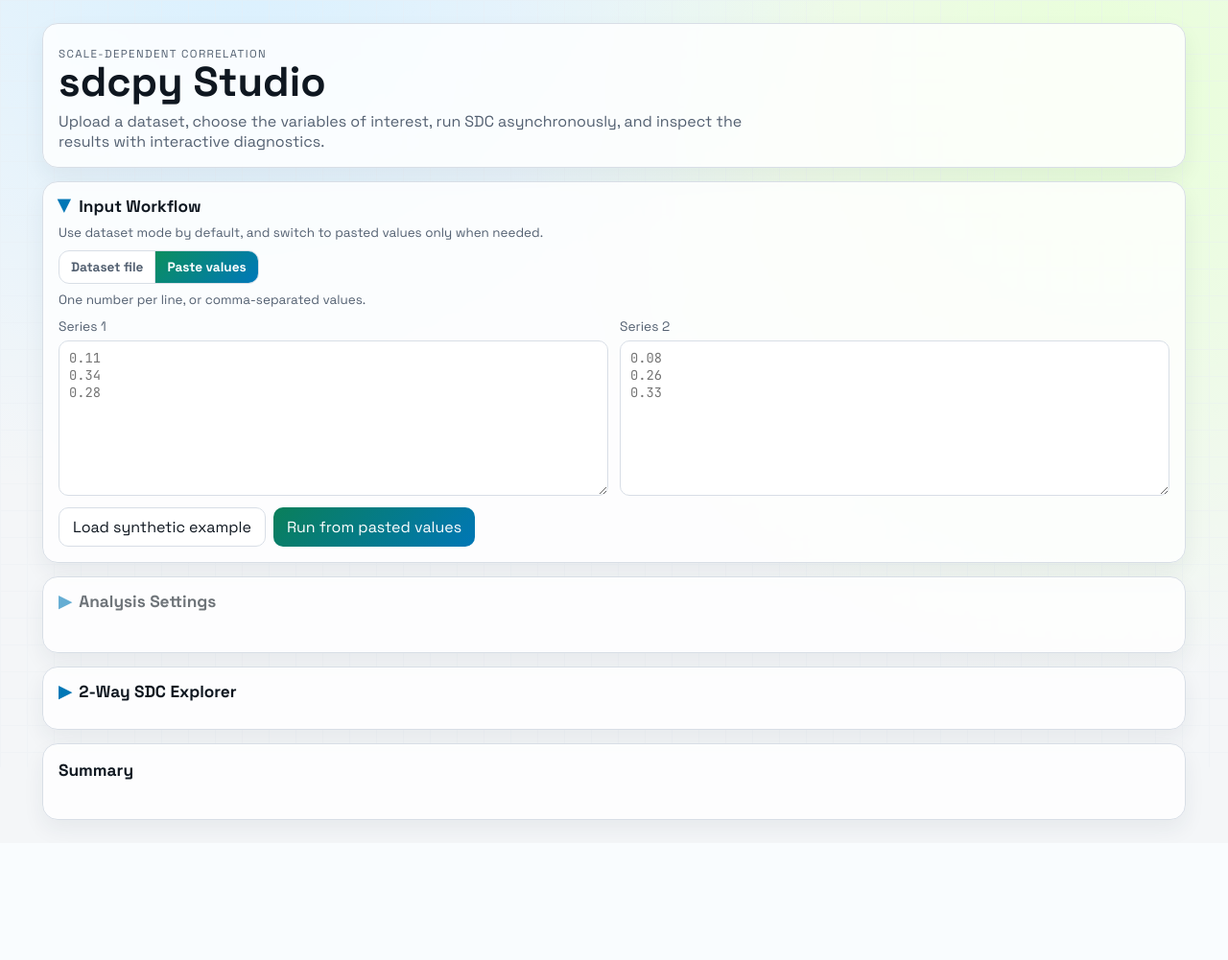
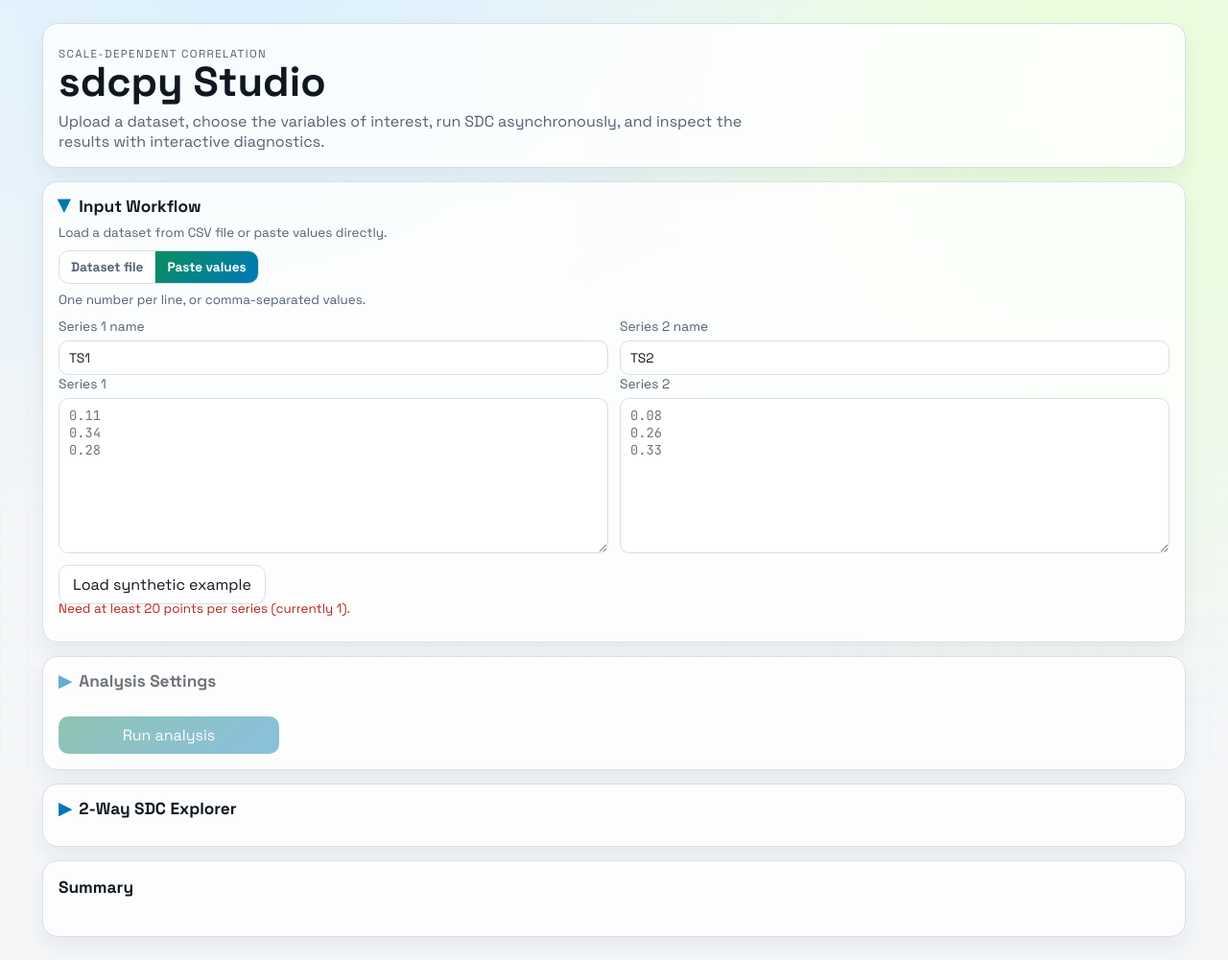
Before and after one commit to AlFontal/sdcpy-studio, a FastAPI app: page / in a window 1280 px wide, after a click on "Paste values". Shown: the whole page at 96% size. Before the commit the page ends 865 px from the top, so only its background shows below. Run offline with FastAPI, Linux system fonts and the light colour scheme; some libraries are stand-ins or nearby versions.

Commit message:
feat(ui): streamline paste workflow and readiness-based analysis unlock

```diff
--- a/sdcpy_studio/main.py
+++ b/sdcpy_studio/main.py
@@ -102,6 +102,16 @@ def create_app(job_manager: JobManager | None = None) -> FastAPI:
 
         dataset = app.state.job_manager.register_dataset(frame, filename=ONI_EXAMPLE_DATASET.name)
         return DatasetInspectResponse(dataset_id=dataset.dataset_id, **metadata)
+
+    @app.get("/api/v1/examples/oni-dataset.csv")
+    async def oni_dataset_csv() -> Response:
+        if not ONI_EXAMPLE_DATASET.exists():
+            raise HTTPException(status_code=500, detail="Bundled ONI example dataset not found.")
+        return Response(
+            content=ONI_EXAMPLE_DATASET.read_bytes(),
+            media_type="text/csv",
+            headers={"Content-Disposition": f'attachment; filename="{ONI_EXAMPLE_DATASET.name}"'},
+        )
 
     @app.post("/api/v1/datasets/inspect", response_model=DatasetInspectResponse)
     async def inspect_dataset(dataset_file: Annotated[UploadFile, File(...)]) -> DatasetInspectResponse:
--- a/sdcpy_studio/static/app.css
+++ b/sdcpy_studio/static/app.css
@@ -190,6 +190,10 @@ textarea {
   margin: -4px 0 10px;
   font-size: 0.84rem;
   color: var(--muted);
+}
+
+.hint.valid {
+  color: var(--accent);
 }
 
 .split {
--- a/sdcpy_studio/static/app.js
+++ b/sdcpy_studio/static/app.js
@@ -30,6 +30,11 @@ const modeDatasetButton = document.getElementById("mode_dataset");
 const modePasteButton = document.getElementById("mode_paste");
 const datasetModePanel = document.getElementById("dataset_mode_panel");
 const pasteModePanel = document.getElementById("paste_mode_panel");
+const ts1TextInput = document.getElementById("ts1_text");
+const ts2TextInput = document.getElementById("ts2_text");
+const ts1NameInput = document.getElementById("ts1_name");
+const ts2NameInput = document.getElementById("ts2_name");
+const pasteValidationText = document.getElementById("paste_validation");
 
 const downloadXlsxButton = document.getElementById("download_xlsx");
 const downloadPngButton = document.getElementById("download_png");
@@ -45,6 +50,8 @@ let analysisSettingsUnlocked = false;
 let activeInputMode = "dataset";
 let statusHideTimer = null;
 let hasExpandedExplorerAfterFirstRun = false;
+let explorerResizeTimer = null;
+let pasteValidationTimer = null;
 
 function getConfig() {
   return {
@@ -111,6 +118,68 @@ function parseSeries(rawText) {
     .filter((v) => Number.isFinite(v));
 }
 
+function normalizeUserSeriesName(rawName, fallback) {
+  const cleaned = String(rawName ?? "").trim();
+  return cleaned || fallback;
+}
+
+function updatePasteValidationMessage(message, { isError = false, isValid = false } = {}) {
+  if (!pasteValidationText) {
+    return;
+  }
+  pasteValidationText.textContent = message;
+  pasteValidationText.classList.toggle("error", isError);
+  pasteValidationText.classList.toggle("valid", isValid);
+}
+
+function getPasteSeriesValidation({ updateMessage = false } = {}) {
+  const ts1 = parseSeries(ts1TextInput?.value || "");
+  const ts2 = parseSeries(ts2TextInput?.value || "");
+  const ts1Label = normalizeUserSeriesName(ts1NameInput?.value, "TS1");
+  const ts2Label = normalizeUserSeriesName(ts2NameInput?.value, "TS2");
+
+  if (!ts1.length && !ts2.length) {
+    if (updateMessage) {
+      updatePasteValidationMessage("Paste values to validate.");
+    }
+    return { valid: false, ts1, ts2, ts1Label, ts2Label };
+  }
+
+  if (!ts1.length || !ts2.length) {
+    if (updateMessage) {
+      updatePasteValidationMessage("Both series need at least one numeric value.", { isError: true });
+    }
+    return { valid: false, ts1, ts2, ts1Label, ts2Label };
+  }
+
+  if (ts1.length !== ts2.length) {
+    if (updateMessage) {
+      updatePasteValidationMessage(
+        `Length mismatch: Series 1 has ${ts1.length}, Series 2 has ${ts2.length}.`,
+        { isError: true }
+      );
+    }
+    return { valid: false, ts1, ts2, ts1Label, ts2Label };
+  }
+
+  if (ts1.length < 20) {
+    if (updateMessage) {
+      updatePasteValidationMessage(
+        `Need at least 20 points per series (currently ${ts1.length}).`,
+        { isError: true }
+      );
+    }
+    return { valid: false, ts1, ts2, ts1Label, ts2Label };
+  }
+
+  if (updateMessage) {
+    updatePasteValidationMessage(`Validation passed: ${ts1.length} paired points ready.`, {
+      isValid: true,
+    });
+  }
+  return { valid: true, ts1, ts2, ts1Label, ts2Label };
+}
+
 function setStatus(text, isError = false) {
   if (!statusText || !statusCard) {
     return;
@@ -370,8 +439,9 @@ function setInputMode(mode) {
     modePasteButton.classList.toggle("is-active", usePasteMode);
     modePasteButton.setAttribute("aria-selected", usePasteMode ? "true" : "false");
   }
-  if (submitDatasetButton) {
-    submitDatasetButton.hidden = usePasteMode;
+  updateDatasetRunAvailability();
+  if (usePasteMode) {
+    getPasteSeriesValidation({ updateMessage: true });
   }
 }
 
@@ -442,9 +512,17 @@ function renderTwoWayExplorer(result) {
     const idx = Math.max(0, Math.min(seriesLength - 1, Math.round(Number(startIdx) || 0)));
     return labelSeries[idx] ?? String(idx);
   };
-  const heatmapStartLabels = heatYStart.map((start2) => {
+  const heatmapHoverData = heatYStart.map((start2, rowIdx) => {
     const start2Label = startIndexToLabel(start2);
-    return heatXStart.map((start1) => [startIndexToLabel(start1), start2Label]);
+    return heatXStart.map((start1, colIdx) => {
+      const rValue = Number(matrixR?.z?.[rowIdx]?.[colIdx]);
+      const pValue = Number(matrixP?.z?.[rowIdx]?.[colIdx]);
+      const isSignificant =
+        Number.isFinite(rValue) && Number.isFinite(pValue) && pValue <= alpha;
+      const rLabel = Number.isFinite(rValue) ? rValue.toFixed(3) : "NA";
+      const statText = isSignificant ? `r=${rLabel}` : `NS (r=${rLabel})`;
+      return [startIndexToLabel(start1), start2Label, statText];
+    });
   });
   const centerToStartIndex = (centerPosition) =>
     Math.max(0, Math.min(maxStartIndex, Math.round(centerPosition - fragmentCenterOffset)));
@@ -721,15 +799,16 @@ function renderTwoWayExplorer(result) {
       x: heatX,
       y: heatY,
       z: zSig,
-      customdata: heatmapStartLabels,
+      customdata: heatmapHoverData,
       colorscale: rdBuWhiteCenter,
       zmin: -zAbsMax,
       zmax: zAbsMax,
       zmid: 0,
       zsmooth: false,
+      hoverongaps: true,
       xaxis: "x",
       yaxis: "y",
-      hovertemplate: "start_1=%{customdata[0]}<br>start_2=%{customdata[1]}<br>r=%{z:.3f}<extra></extra>",
+      hovertemplate: "start_1=%{customdata[0]}<br>start_2=%{customdata[1]}<br>%{customdata[2]}<extra></extra>",
       name: "significant",
       colorbar: {
         title: { text: corrLabel },
@@ -912,7 +991,7 @@ function renderTwoWayExplorer(result) {
       tickvals: sideTickConfig.tickvals,
       ticktext: sideTickConfig.ticktext,
       title: ts2Label,
-      titlefont: { size: tinyLayout ? 13 : 15 },
+      titlefont: { size: tinyLayout ? 11 : 13 },
       tickfont: { size: tinyLayout ? 10 : 11 },
       automargin: true,
       showgrid: true,
@@ -1048,7 +1127,7 @@ function renderTwoWayExplorer(result) {
 
     gd.on("plotly_hover", (event) => {
       const point = event?.points?.[0];
-      if (!point || point.curveNumber !== 2 || point.z === null || point.z === undefined) {
+      if (!point || point.curveNumber !== 2) {
         return;
       }
 
@@ -1173,12 +1252,26 @@ function renderDatasetPreview(columns, rows, { collapse = false } = {}) {
 }
 
 function updateDatasetRunAvailability() {
-  const ready =
+  if (!submitDatasetButton) {
+    return;
+  }
+
+  const datasetReady =
     !!latestDatasetId &&
     !!datasetTs1Select.value &&
     !!datasetTs2Select.value &&
     datasetTs1Select.value !== datasetTs2Select.value;
-  submitDatasetButton.disabled = !ready;
+  const pasteReady = getPasteSeriesValidation({ updateMessage: false }).valid;
+  const readyForActiveMode = activeInputMode === "paste" ? pasteReady : datasetReady;
+
+  setAnalysisSettingsUnlocked(readyForActiveMode);
+
+  if (activeInputMode === "paste") {
+    submitDatasetButton.disabled = !pasteReady;
+    return;
+  }
+
+  submitDatasetButton.disabled = !datasetReady;
 }
 
 function applyDatasetInspection(
@@ -1191,7 +1284,7 @@ function applyDatasetInspection(
   } = {}
 ) {
   latestDatasetId = data.dataset_id;
-  datasetMeta.textContent = `${data.filename}: ${data.n_rows} rows x ${data.n_columns} columns. ` +
+  datasetMeta.textContent = `${data.n_rows} rows x ${data.n_columns} columns. ` +
     `Numeric: ${data.numeric_columns.join(", ") || "none"}. Date candidates: ${data.datetime_columns.join(", ") || "none"}.`;
 
   const tsChoices = data.numeric_columns.length ? data.numeric_columns : data.columns;
@@ -1227,8 +1320,7 @@ function applyDatasetInspection(
   applyRecommendedFragmentSize(data.n_rows);
   renderDatasetPreview(data.columns, data.preview_rows, { collapse: collapsePreview });
   updateDatasetRunAvailability();
-  setAnalysisSettingsUnlocked(true);
-  if (analysisSettingsDetails) {
+  if (analysisSettingsDetails && analysisSettingsUnlocked) {
     analysisSettingsDetails.open = true;
   }
 }
@@ -1241,7 +1333,6 @@ async function inspectDataset() {
   const token = ++datasetInspectToken;
   latestDatasetId = null;
   updateDatasetRunAvailability();
-  setAnalysisSettingsUnlocked(false);
   datasetMeta.textContent = `Inspecting ${file.name}...`;
 
   const formData = new FormData();
@@ -1267,7 +1358,6 @@ async function loadOniExampleDataset() {
   const token = ++datasetInspectToken;
   latestDatasetId = null;
   updateDatasetRunAvailability();
-  setAnalysisSettingsUnlocked(false);
   datasetMeta.textContent = "Loading ONI sample dataset...";
   setInputMode("dataset");
   datasetFileInput.value = "";
@@ -1288,6 +1378,26 @@ async function loadOniExampleDataset() {
     preferredTs1Column: "oni_anomaly",
     preferredTs2Column: "temp_anomaly_sa",
   });
+  await syncOniFilenameInFileInput();
+}
+
+async function syncOniFilenameInFileInput() {
+  if (!datasetFileInput || typeof DataTransfer === "undefined" || typeof File === "undefined") {
+    return;
+  }
+  try {
+    const response = await fetch("/api/v1/examples/oni-dataset.csv");
+    if (!response.ok) {
+      return;
+    }
+    const blob = await response.blob();
+    const file = new File([blob], "oni_temp_sa.csv", { type: "text/csv" });
+    const transfer = new DataTransfer();
+    transfer.items.add(file);
+    datasetFileInput.files = transfer.files;
+  } catch (_error) {
+    // Best effort only. The ONI workflow is already loaded server-side.
+  }
 }
 
 async function submitFromDataset() {
@@ -1373,19 +1483,17 @@ async function pollJob(jobId) {
 }
 
 async function submitFromText() {
-  const ts1 = parseSeries(document.getElementById("ts1_text").value);
-  const ts2 = parseSeries(document.getElementById("ts2_text").value);
-  if (ts1.length < 2 || ts2.length < 2) {
-    throw new Error("Paste at least two numeric values for each series.");
-  }
-  if (ts1.length !== ts2.length) {
-    throw new Error("Pasted series must have the same length.");
+  const validation = getPasteSeriesValidation({ updateMessage: true });
+  if (!validation.valid) {
+    throw new Error("Please fix pasted series before running analysis.");
   }
 
   const payload = {
     ...getConfig(),
-    ts1,
-    ts2,
+    ts1: validation.ts1,
+    ts2: validation.ts2,
+    ts1_label: validation.ts1Label,
+    ts2_label: validation.ts2Label,
   };
 
   const response = await fetch("/api/v1/jobs/sdc", {
@@ -1405,9 +1513,21 @@ async function submitFromText() {
 async function loadExample() {
   const response = await fetch("/api/v1/examples/synthetic");
   const data = await response.json();
-  document.getElementById("ts1_text").value = data.ts1.join("\n");
-  document.getElementById("ts2_text").value = data.ts2.join("\n");
+  if (ts1TextInput) {
+    ts1TextInput.value = data.ts1.join("\n");
+  }
+  if (ts2TextInput) {
+    ts2TextInput.value = data.ts2.join("\n");
+  }
+  if (ts1NameInput && !ts1NameInput.value.trim()) {
+    ts1NameInput.value = "TS1";
+  }
+  if (ts2NameInput && !ts2NameInput.value.trim()) {
+    ts2NameInput.value = "TS2";
+  }
   applyRecommendedFragmentSize(data.ts1.length);
+  getPasteSeriesValidation({ updateMessage: true });
+  updateDatasetRunAvailability();
   setStatus("Loaded synthetic example. You can run it directly.");
 }
 
@@ -1435,17 +1555,9 @@ function attachHandlers() {
     }
   });
 
-  document.getElementById("submit_text").addEventListener("click", async () => {
-    try {
-      await submitFromText();
-    } catch (error) {
-      setStatusError(error);
-    }
-  });
-
   document.getElementById("submit_dataset").addEventListener("click", async () => {
     try {
-      await submitFromDataset();
+      await rerunActiveWorkflow();
     } catch (error) {
       setStatusError(error);
     }
@@ -1468,7 +1580,6 @@ function attachHandlers() {
       datasetMeta.textContent = "";
       renderDatasetPreview([], []);
       updateDatasetRunAvailability();
-      setAnalysisSettingsUnlocked(false);
       return;
     }
     try {
@@ -1483,7 +1594,7 @@ function attachHandlers() {
     analysisSettingsDetails.addEventListener("toggle", () => {
       if (!analysisSettingsUnlocked && analysisSettingsDetails.open) {
         analysisSettingsDetails.open = false;
-        setStatus("Upload a dataset first to unlock analysis settings.");
+        setStatus("Provide a valid dataset or pasted series to unlock analysis settings.");
       }
     });
   }
@@ -1491,6 +1602,29 @@ function attachHandlers() {
   datasetDateSelect.addEventListener("change", updateDatasetRunAvailability);
   datasetTs1Select.addEventListener("change", updateDatasetRunAvailability);
   datasetTs2Select.addEventListener("change", updateDatasetRunAvailability);
+
+  const schedulePasteValidation = () => {
+    if (pasteValidationTimer) {
+      clearTimeout(pasteValidationTimer);
+    }
+    pasteValidationTimer = setTimeout(() => {
+      getPasteSeriesValidation({ updateMessage: activeInputMode === "paste" });
+      updateDatasetRunAvailability();
+    }, 140);
+  };
+
+  if (ts1TextInput) {
+    ts1TextInput.addEventListener("input", schedulePasteValidation);
+  }
+  if (ts2TextInput) {
+    ts2TextInput.addEventListener("input", schedulePasteValidation);
+  }
+  if (ts1NameInput) {
+    ts1NameInput.addEventListener("input", schedulePasteValidation);
+  }
+  if (ts2NameInput) {
+    ts2NameInput.addEventListener("input", schedulePasteValidation);
+  }
 
   fragmentSizeInput.addEventListener("input", syncPlotControlsFromSettings);
   heatmapStepInput.addEventListener("input", syncPlotControlsFromSettings);
@@ -1551,6 +1685,16 @@ function attachHandlers() {
   downloadXlsxButton.addEventListener("click", () => triggerDownload("xlsx"));
   downloadPngButton.addEventListener("click", () => triggerDownload("png"));
   downloadSvgButton.addEventListener("click", () => triggerDownload("svg"));
+
+  window.addEventListener("resize", () => {
+    if (!latestResult) {
+      return;
+    }
+    if (explorerResizeTimer) {
+      clearTimeout(explorerResizeTimer);
+    }
+    explorerResizeTimer = setTimeout(() => renderTwoWayExplorer(latestResult), 170);
+  });
 }
 
 setDownloadButtons(false);
--- a/sdcpy_studio/templates/index.html
+++ b/sdcpy_studio/templates/index.html
@@ -32,7 +32,7 @@
         <details id="input_workflow_details" data-testid="input-workflow-details" class="settings-details" open>
           <summary>Input Workflow</summary>
           <p class="hint">
-            Use dataset mode by default, and switch to pasted values only when needed.
+            Load a dataset from CSV file or paste values directly.
           </p>
           <div class="mode-switch" role="tablist" aria-label="Input mode">
             <button
@@ -98,6 +98,14 @@
 
           <section id="paste_mode_panel" class="mode-panel" role="tabpanel" hidden>
             <p class="hint">One number per line, or comma-separated values.</p>
+            <div class="split paste-name-grid">
+              <label>Series 1 name
+                <input id="ts1_name" data-testid="paste-ts1-name-input" type="text" value="TS1" />
+              </label>
+              <label>Series 2 name
+                <input id="ts2_name" data-testid="paste-ts2-name-input" type="text" value="TS2" />
+              </label>
+            </div>
             <div class="split">
               <label>Series 1
                 <textarea id="ts1_text" rows="8" placeholder="0.11&#10;0.34&#10;0.28"></textarea>
@@ -108,8 +116,8 @@
             </div>
             <div class="actions">
               <button id="load_example" class="btn secondary" type="button">Load synthetic example</button>
-              <button id="submit_text" class="btn" type="button">Run from pasted values</button>
             </div>
+            <p id="paste_validation" data-testid="paste-validation" class="hint">Paste values to validate.</p>
           </section>
         </details>
       </article>
@@ -117,9 +125,6 @@
       <article class="card span-12" data-testid="analysis-settings-card">
         <details id="analysis_settings_details" data-testid="analysis-settings-details" class="settings-details" data-locked="true">
           <summary>Analysis Settings</summary>
-          <p class="hint">
-            Settings stay collapsed until a dataset is uploaded and inspected.
-          </p>
           <div class="form-grid">
             <label>Fragment size
               <input id="fragment_size" data-testid="fragment-size-input" type="number" min="2" value="24" />
```
Also changed, not shown: sdcpy_studio/service.py (+16 -3 lines), tests/e2e/basic-flow.spec.ts (+7 -1 lines), tests/test_api.py (+13 -0 lines).
